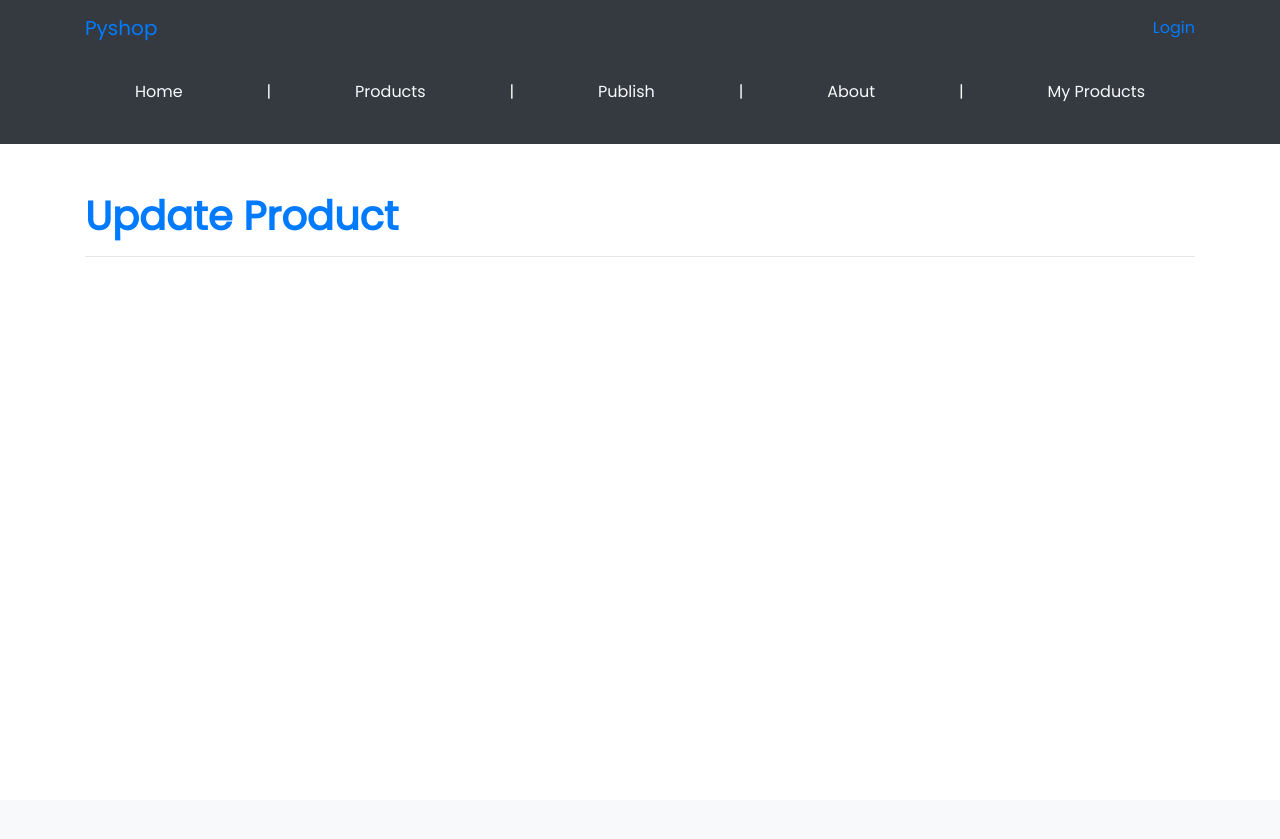
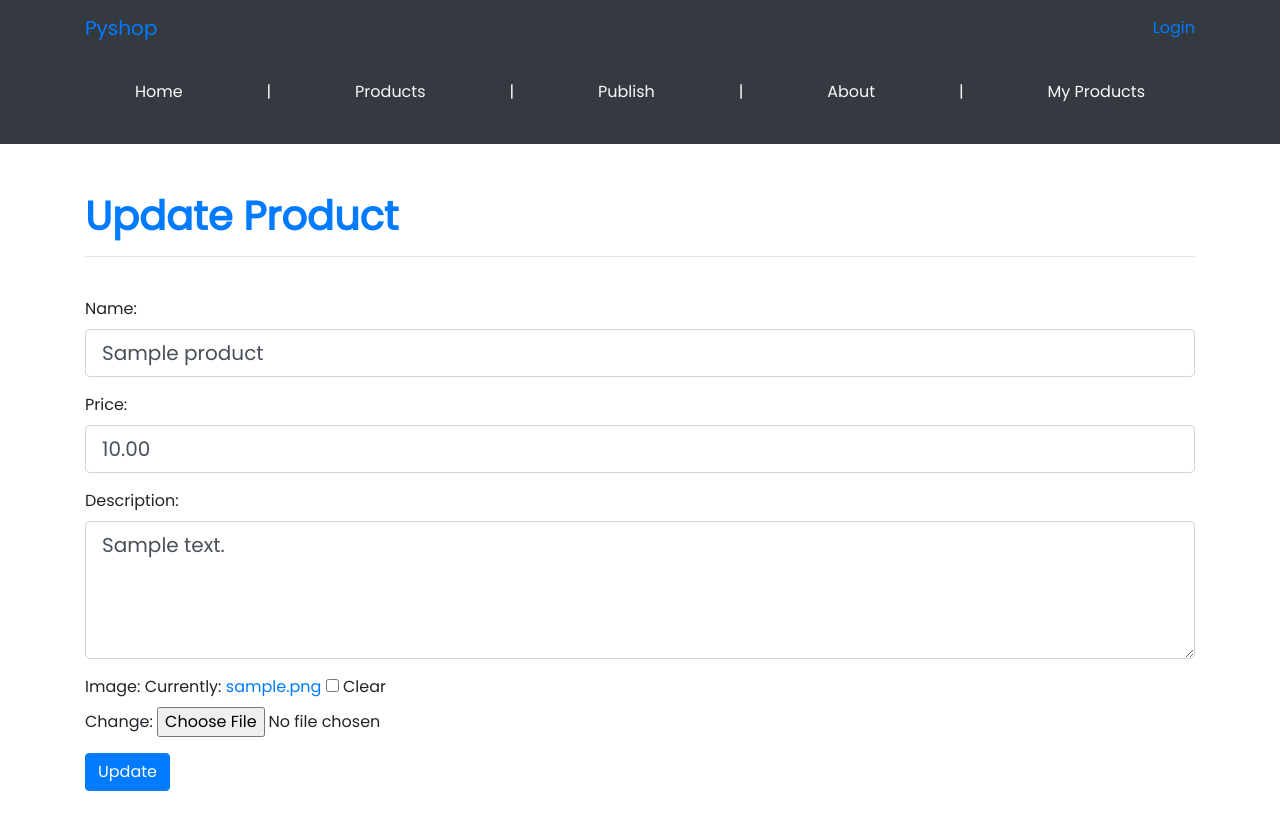
Before and after one commit to rooneyrulz/django_pyshop, a Django app: page /product/details/1/edit/ in a window 1280 px wide. Before the commit the page ends 257 px from the top, so only its background shows below. Run offline with Django 3.2, Linux system fonts and the light colour scheme; tables that the repository leaves empty hold one stand-in row (values such as "Sample post"); some libraries are stand-ins or nearby versions.

Commit message:
setup edit functionalities & working on deleting stuffs

```diff
--- a/src/product/templates/product/product_delete.html
+++ b/src/product/templates/product/product_delete.html
@@ -5,6 +5,7 @@
 	<p class="lead text-info">This action can't be undone after deleting..</p>
 	<hr>
 	<br>
+	<form>
 		<div class="card">
 			<div class="card-body">
 				<p class="lead">{{product.name}}</p>
@@ -17,4 +18,5 @@
 				</div>
 			</div>
 		</div>
+	</form>
 {% endblock %}
--- a/src/product/templates/product/product_details.html
+++ b/src/product/templates/product/product_details.html
@@ -15,7 +15,9 @@
 	<div class="row">
 		<div class="col-sm-12">
 			<div class="product-details">
-				<img src="{{ product.image.url }}">
+				{% if product.image %}
+					<img src="{{ product.image.url }}">
+				{% endif %}
 				<ul class="list-group">
 					<li class="list-group-item">
 						<strong class="float-left">Name</strong>
--- a/src/product/templates/product/product_edit.html
+++ b/src/product/templates/product/product_edit.html
@@ -4,4 +4,13 @@
 	<h1 style="font-weight: bold;" class="text-primary">Update Product</h1>
 	<hr>
 	<br>
+	<div class="row">
+		<div class="col-sm-12">
+			<form method="POST" action="." enctype="multipart/form-data">
+				{% csrf_token %}
+				{{ form.as_p }}
+				<button type="submit" class="btn btn-primary bn-lg">Update</button>
+			</form>
+		</div>
+	</div>
 {% endblock %}
--- a/src/product/views.py
+++ b/src/product/views.py
@@ -1,6 +1,6 @@
 from django.contrib.admin.views.decorators import staff_member_required
 from django.contrib import messages
-from django.shortcuts import render, get_object_or_404
+from django.shortcuts import render, get_object_or_404, redirect
 
 from .models import Product
 from .forms import ProductForm
@@ -64,9 +64,14 @@ def product_details_view(request, id):
 
 def product_edit_view(request, id):
 	product = get_object_or_404(Product, id=id)
+	form = ProductForm(request.POST or None, request.FILES or None,  instance=product)
+	if form.is_valid():
+		form.save()
+		messages.success(request, 'Product updated successfully')
+		redirect(f'/product/details/{id}/')
 	context = {
 		'title': 'Edit',
-		'product': product
+		'form': form
 	}
 	return render(request, 'product/product_edit.html', context)
 
```
Also changed, not shown: static_env/media/images/pexels-photo-675951.jpeg (added). Lines whose indentation alone changed are shown as unchanged.
